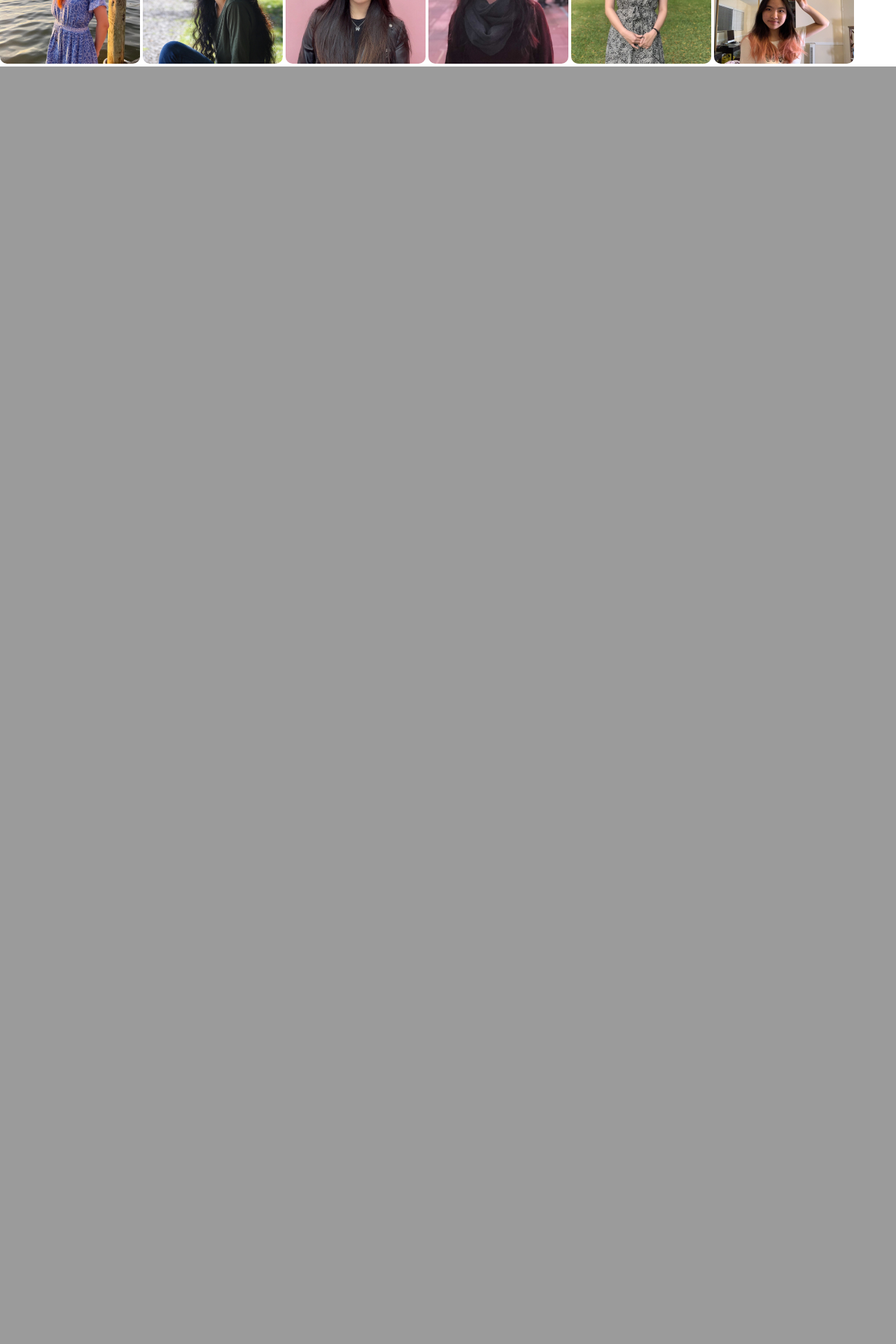
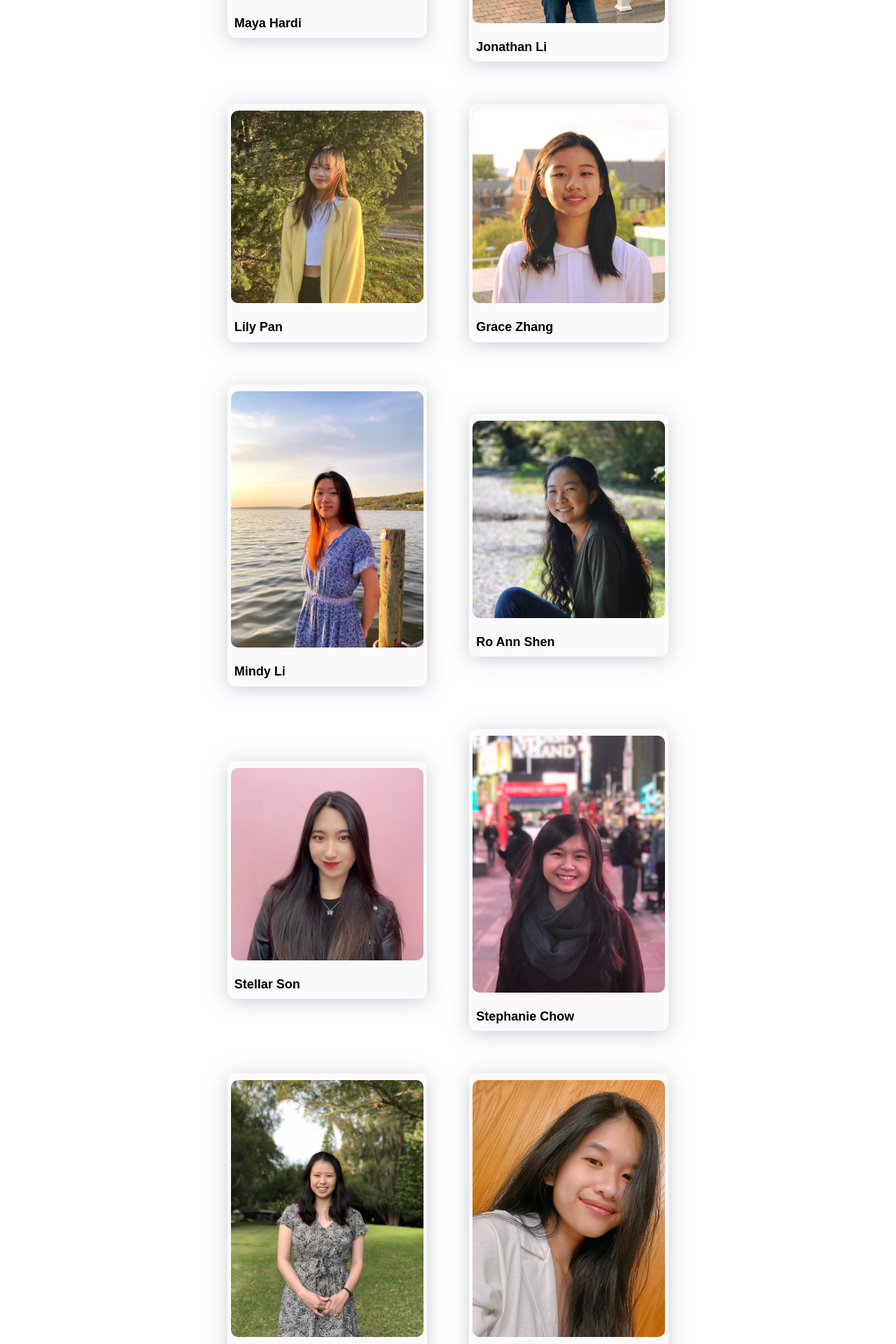
Before and after one commit to zaedaamrin/e-motion-cornell, a PHP site: page / in a window 1280 px wide. Shown: the part 1550-3470 px from the top of the page at 70% size. Before the commit the page ends 1645 px from the top, so only its background shows below. Run offline with PHP 8.4, Linux system fonts and the light colour scheme.

Commit message:
Added cards (pictures of group memebers) on home page, CSS classes and created "scripts" folder for JS

```diff
--- a/index.html
+++ b/index.html
@@ -48,32 +48,98 @@
       <button id="dot3" class="circle"></button>
   </div>
 </section>
-<section class="board">
   <h1>Our Team</h1>
-  <img class="member" src="images/board-members/audrey-yap.jpg" alt="">
+<div class="wrapper">
+  <div class="board">
 
-  <img  class="member" src="images/board-members/gabrielle-hioe.jpg" alt="">
+    <div class="card">
+      <img class="member" src="images/board-members/audrey-yap.jpg" alt="">
+      <div class="image-caption">
+        <p><strong>Audrey Yap</strong></p>
 
-  <img  class="member" src="images/board-members/grace-zhang.jpg" alt="">
+      </div>
 
-  <img class="member"  src="images/board-members/jonathan-li.jpg" alt="">
+    </div>
+    <div class="card">
+      <img  class="member" src="images/board-members/vernetta-huang.jpg" alt="">
+      <div class="image-caption">
+        <p><strong>Vernetta Huang </strong></p>
+      </div>
+    </div>
 
-  <img class="member" src="images/board-members/lily-pan.jpg" alt="">
 
-  <img class="member" src="images/board-members/maya-hardi.jpg" alt="">
 
-  <img class="member" src="images/board-members/mindy-li.jpg" alt="">
+    <div class="card">
+      <img class="member" src="images/board-members/maya-hardi.jpg" alt="">
+      <div class="image-caption">
+        <p><strong>Maya Hardi</strong></p>
+      </div>
+    </div>
+    <div class="card">
+      <img class="member"  src="images/board-members/jonathan-li.jpg" alt="">
+      <div class="image-caption">
+        <p><strong>Jonathan Li</strong></p>
+      </div>
+    </div>
 
-  <img class="member"src="images/board-members/ro-ann-shen.jpg" alt="">
+    <div class="card">
+      <img class="member" src="images/board-members/lily-pan.jpg" alt="">
+      <div class="image-caption">
+        <p><strong>Lily Pan</strong></p>
+      </div>
+    </div>
+    <div class="card">
+      <img  class="member" src="images/board-members/grace-zhang.jpg" alt="">
+      <div class="image-caption">
+        <p><strong>Grace Zhang</strong></p>
+      </div>
+    </div>
 
-  <img class="member" src="images/board-members/stellar-son.jpg" alt="">
 
-  <img class="member"src="images/board-members/stephanie-chow.jpg" alt="">
+    <div class="card">
+      <img class="member" src="images/board-members/mindy-li.jpg" alt="">
+      <div class="image-caption">
+        <p><strong>Mindy Li</strong></p>
+      </div>
+    </div>
 
-  <img  class="member" src="images/board-members/sydney-chang.jpg" alt="">
+    <div class="card">
+      <img class="member"src="images/board-members/ro-ann-shen.jpg" alt="">
+      <div class="image-caption">
+        <p><strong>Ro Ann Shen</strong></p>
+      </div>
+    </div>
 
-  <img  class="member" src="images/board-members/vernetta-huang.jpg" alt="">
-</section>
+    <div class="card">
+      <img class="member" src="images/board-members/stellar-son.jpg" alt="">
+      <div class="image-caption">
+        <p><strong>Stellar Son</strong></p>
+      </div>
+    </div>
+
+    <div class="card">
+      <img class="member"src="images/board-members/stephanie-chow.jpg" alt="">
+      <div class="image-caption">
+        <p><strong>Stephanie Chow</strong></p>
+      </div>
+    </div>
+
+    <div class="card">
+      <img  class="member" src="images/board-members/sydney-chang.jpg" alt="">
+      <div class="image-caption">
+        <p><strong>Sydney Chang</strong></p>
+      </div>
+    </div>
+
+
+    <div class="card">
+      <img  class="member" src="images/board-members/gabrielle-hioe.jpg" alt="">
+      <div class="image-caption">
+        <p><strong>Gabrielle Hioe</strong></p>
+      </div>
+    </div >
+  </div>
+</div>
 
 
 
--- a/styles/site.css
+++ b/styles/site.css
@@ -12,7 +12,9 @@
   padding:0;
 }
 
-
+strong{
+  font-weight: bold;
+}
 /*---------------------- GENERIC CLASSES ---------------------*/
 .hidden{
   display: none;
@@ -87,12 +89,48 @@ header a:hover{
 
 /* ----------------------------- HOME PAGE CLASSES-----------*/
 .member{
-  max-width: 200px;
+  max-width: 275px;
   height: auto;
   border-radius: 10px;
 }
+.card{
+  border-radius: 12px;
+  overflow: hidden;
+  box-shadow: 0px 4px 28px rgba(149,157,165,.5);
+  background-color: #fafafa;
+  padding: 0% 0.5% 1% 0.5%;
+  margin:30px;
+}
+.card img{
+  position: relative;
+  width: 100%;
+  max-height: 90%;
+  top: 10px;
+}
+.card p {
+  font-size: 18px;
+  font-family: Arial;
 
 
+}
+.board{
+  display: inline-flex;
+  flex-direction: row;
+  flex-wrap: wrap;
+  align-items: center;
+  justify-content: center;
+  width: 80.6%
+}
+.wrapper{
+  display: flex;
+  width: 100%;
+  justify-content: center;
+  align-items: center;
+}
+.image-caption{
+  position: relative;
+  padding: 30px 5px 0px 5px;
+}
 
 
 
@@ -101,8 +139,9 @@ header a:hover{
 
 /* ------------------------CAROUSEL CLASSES -----------------*/
 .dis-img{
-  width: 90%;
+  width: 70%;
   border-radius: 3%;
+  box-shadow: 0px 4px 28px rgba(149,157,165,.5);
 }
 .arrow{
   width: 40px;
```
